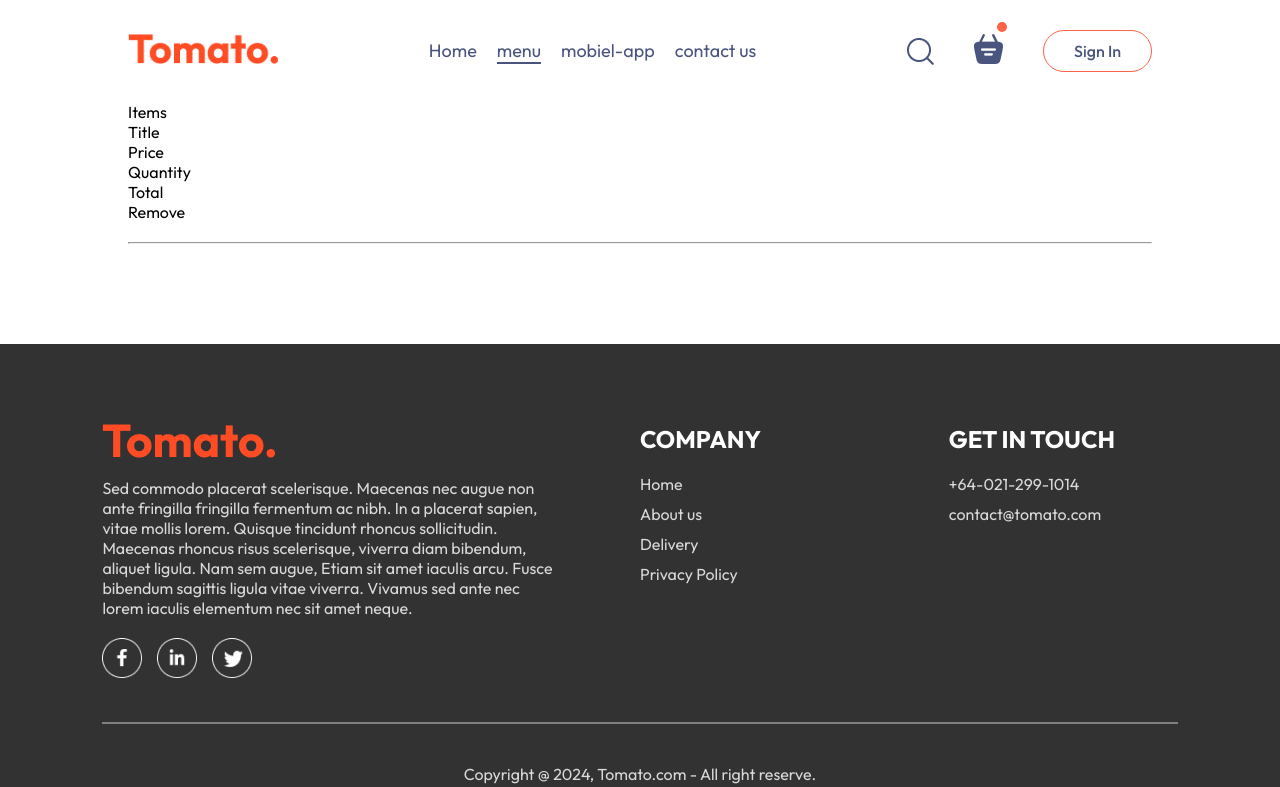
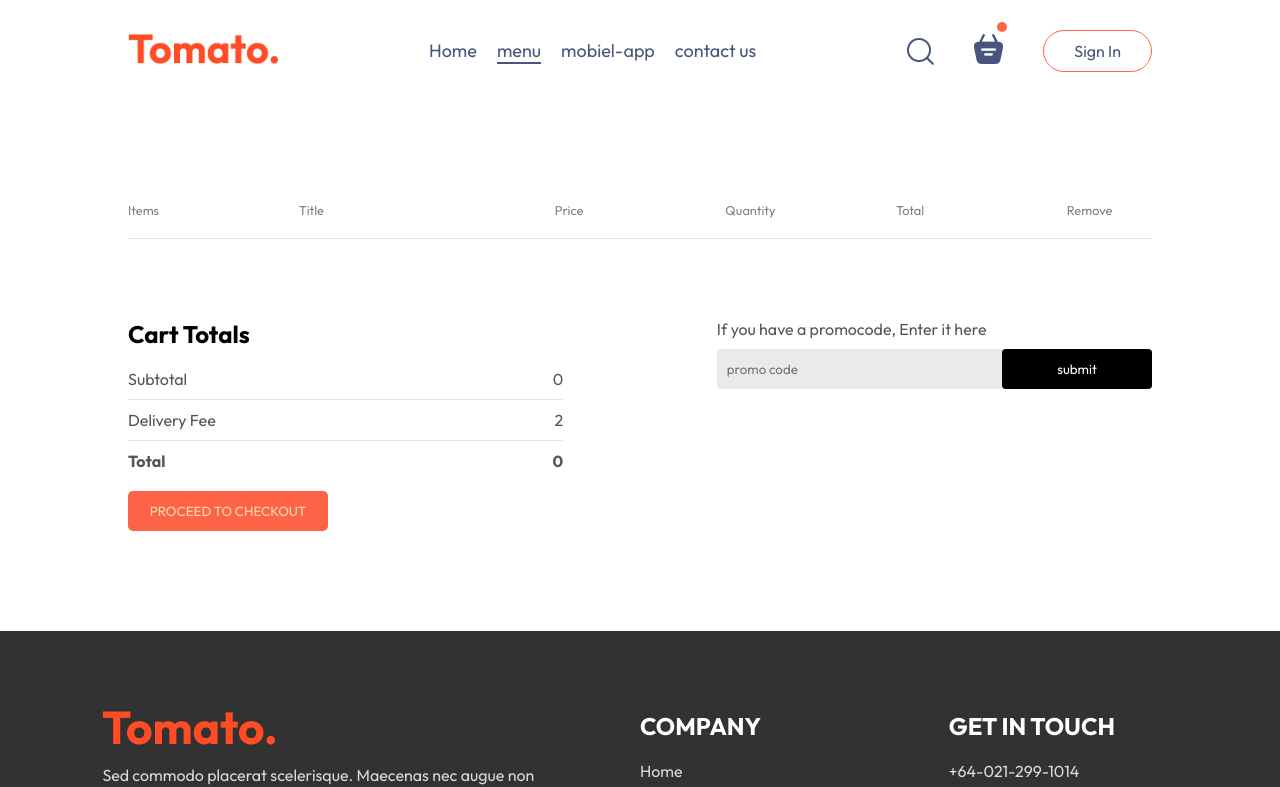
Before and after one commit to prakash-pra/Food-delivery-applition, a React (Vite) app in the folder frontend/: page /cart in a window 1280 px wide. Shown: the top 787 px of the page. Built offline with nearby package versions, Linux system fonts and the light colour scheme.

Commit message:
changes in cart page

```diff
--- a/frontend/src/components/LoginPopUp/LoginPopUP.css
+++ b/frontend/src/components/LoginPopUp/LoginPopUP.css
@@ -41,7 +41,7 @@
   border-radius: 5px;
   padding: 10px;
 }
-button {
+.loginpopup-btn {
   padding: 15px 20px;
   color: white;
   background-color: tomato;
--- a/frontend/src/components/LoginPopUp/LoginPopUP.jsx
+++ b/frontend/src/components/LoginPopUp/LoginPopUP.jsx
@@ -24,7 +24,7 @@
           <input type='email' placeholder='Your Email' required />
           <input type='password' placeholder='Password' required />
         </div>
-        <button>
+        <button className='loginpopup-btn'>
           {currentState === "Sign Up" ? "Create account" : "Login"}
         </button>
         <div className='login-popup-condition'>
--- a/frontend/src/pages/Cart/Cart.css
+++ b/frontend/src/pages/Cart/Cart.css
@@ -0,0 +1,83 @@
+.cart {
+  margin-top: 100px;
+}
+.cart-items-title {
+  display: grid;
+  grid-template-columns: 1fr 1.5fr 1fr 1fr 1fr 0.5fr;
+  align-items: center;
+  color: grey;
+  font-size: max(1vw, 12px);
+}
+.cart-items-item {
+  margin: 10px 0;
+  color: black;
+}
+.cart-items-item img {
+  width: 50px;
+}
+.cart hr {
+  height: 1px;
+  background-color: #e2e2e2;
+  border: none;
+}
+.cart-items-item .cross {
+  cursor: pointer;
+}
+.cart-bottom {
+  margin-top: 80px;
+  display: flex;
+  justify-content: space-between;
+  gap: max(12vw, 20px);
+}
+.cart-total {
+  flex: 1;
+  display: flex;
+  flex-direction: column;
+  gap: 20px;
+}
+.cart-total-details {
+  display: flex;
+  justify-content: space-between;
+  color: #555;
+}
+.cart-total hr {
+  margin: 10px 0px;
+}
+.cart-total button {
+  border: none;
+  color: wheat;
+  background-color: tomato;
+  width: max(15vw, 200px);
+  border-radius: 5px;
+  padding: 12px 0px;
+  cursor: pointer;
+}
+.cart-promocode {
+  flex: 1;
+}
+.cart-promocode p {
+  color: #555;
+}
+
+.cart-promocode-input {
+  margin-top: 10px;
+  display: flex;
+  justify-content: space-between;
+  align-items: center;
+  background-color: #eaeaea;
+  border-radius: 4px;
+}
+.cart-promocode-input input {
+  background: transparent;
+  border: none;
+  outline: none;
+  padding: 10px;
+}
+.cart-promocode-input button {
+  width: max(10vw, 150px);
+  padding: 12px 5px;
+  background-color: black;
+  border: none;
+  border-radius: 4px;
+  color: white;
+}
--- a/frontend/src/pages/Cart/Cart.jsx
+++ b/frontend/src/pages/Cart/Cart.jsx
@@ -2,7 +2,7 @@
 import "./Cart.css";
 import { StoreContext } from "../../context/storeContext";
 const Cart = () => {
-  const { cartItem, food_list, removeCartitem } = useContext(StoreContext);
+  const { cartItem, food_list, removeFromCart } = useContext(StoreContext);
   return (
     <div className='cart'>
       <div className='cart-items'>
@@ -16,6 +16,56 @@
         </div>
         <br />
         <hr />
+        {food_list.map((item, index) => {
+          if (cartItem[item._id] > 0) {
+            return (
+              <>
+                <div key={index} className='cart-items-title cart-items-item'>
+                  <img src={item.image} alt='' />
+                  <p>{item.name}</p>
+                  <p>${item.price}</p>
+                  <p>{cartItem[item._id]}</p>
+                  <p>${cartItem[item._id] * item.price}</p>
+                  <p onClick={() => removeFromCart(item._id)} className='cross'>
+                    x
+                  </p>
+                </div>
+                <hr />
+              </>
+            );
+          }
+        })}
+      </div>
+      <div className='cart-bottom'>
+        <div className='cart-total'>
+          <h2>Cart Totals</h2>
+          <div>
+            <div className='cart-total-details'>
+              <p>Subtotal</p>
+              <p>{0}</p>
+            </div>
+            <hr />
+            <div className='cart-total-details'>
+              <p>Delivery Fee</p>
+              <p>{2}</p>
+            </div>
+            <hr />
+            <div className='cart-total-details'>
+              <b>Total</b>
+              <b>{0}</b>
+            </div>
+          </div>
+          <button>PROCEED TO CHECKOUT</button>
+        </div>
+        <div className='cart-promocode'>
+          <div>
+            <p>If you have a promocode, Enter it here</p>
+            <div className='cart-promocode-input'>
+              <input type='text' placeholder='promo code' />
+              <button>submit</button>
+            </div>
+          </div>
+        </div>
       </div>
     </div>
   );
```
